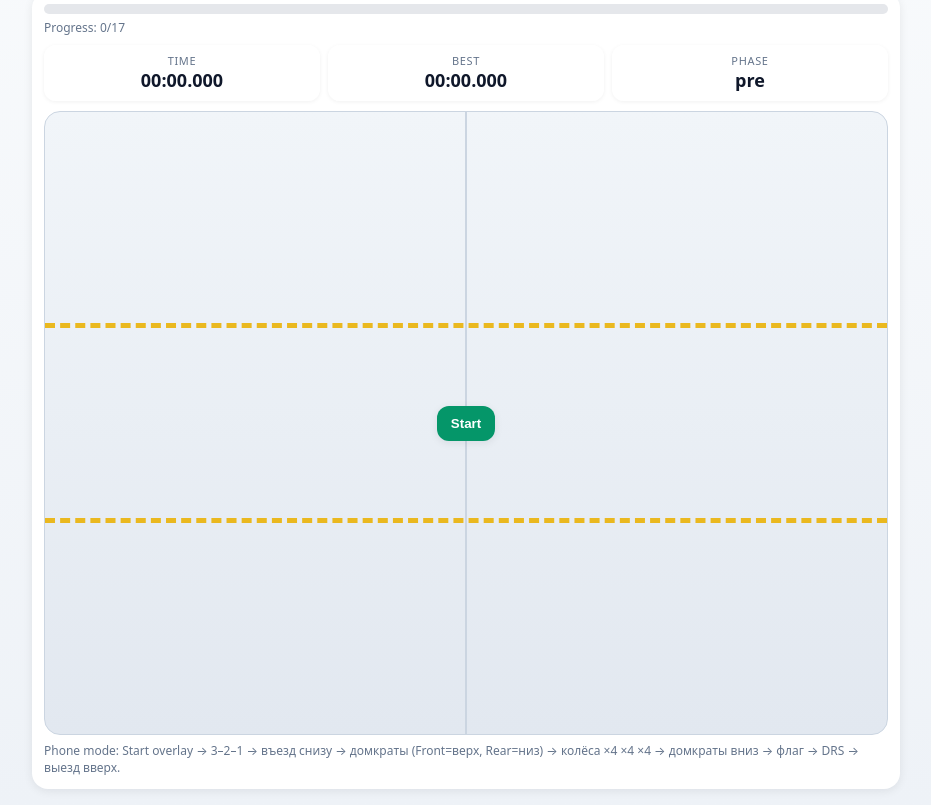
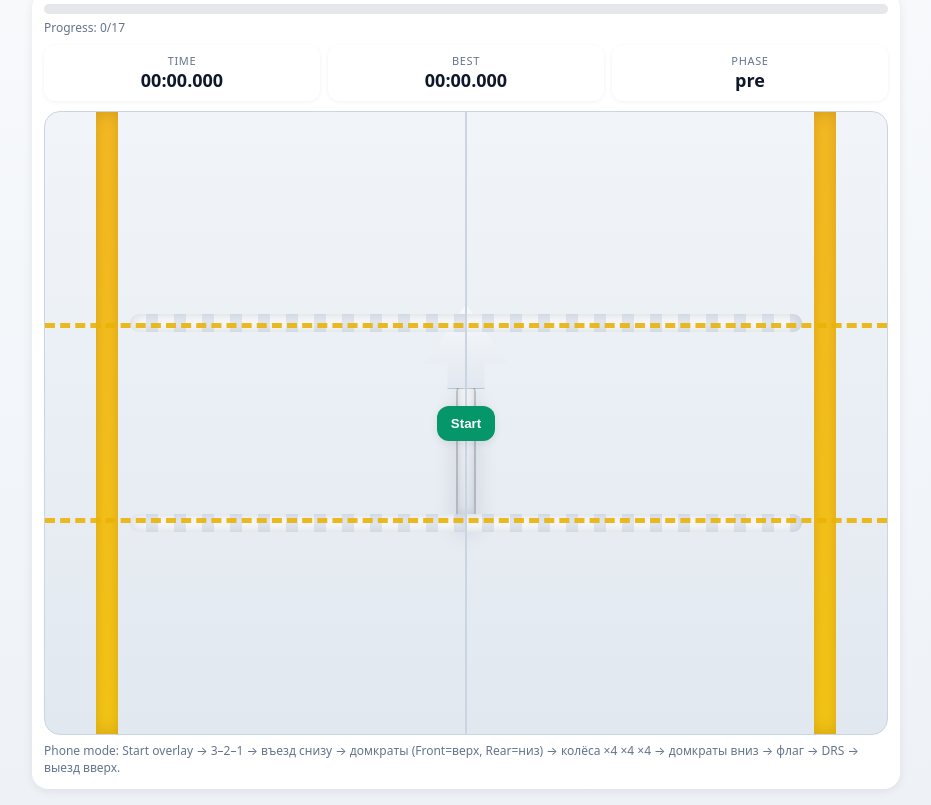
Before and after one commit to morejahhead/f1-clicker, a website: page apps/web/index.html in a window 1280 px wide. Shown: the part 71-876 px from the top of the page, without its empty margins (174-1105 px from the left). Drawn offline with Linux system fonts and the light colour scheme.

Commit message:
Add pit lane pit-stop markings

```diff
--- a/apps/web/index.html
+++ b/apps/web/index.html
@@ -26,8 +26,19 @@
 
     /* Вертикальная пит-лейн для телефонов */
     .lane{position:relative;height:min(78vh,720px);border-radius:16px;overflow:hidden;border:1px solid #cbd5e1;background:linear-gradient(#f1f5f9,#e2e8f0)}
-    .lane .centerline{position:absolute;left:50%;top:0;bottom:0;width:2px;transform:translateX(-50%);background:#cbd5e1}
-    .lane .box{position:absolute;left:0;right:0;top:50%;height:200px;transform:translateY(-50%);border-top:5px dashed rgba(234,179,8,.9);border-bottom:5px dashed rgba(234,179,8,.9)}
+    .lane .centerline{position:absolute;left:50%;top:0;bottom:0;width:2px;transform:translateX(-50%);background:#cbd5e1;z-index:2}
+    .lane .box{position:absolute;left:0;right:0;top:50%;height:200px;transform:translateY(-50%);border-top:5px dashed rgba(234,179,8,.9);border-bottom:5px dashed rgba(234,179,8,.9);z-index:2}
+    .lane .pit-markings{position:absolute;inset:0;pointer-events:none;z-index:1;display:block}
+    .lane .pit-markings span{position:absolute;display:block}
+    .lane .pit-markings .side-line{top:0;bottom:0;width:22px;background:linear-gradient(#fbbf24,#facc15);box-shadow:inset 0 0 18px rgba(113,63,18,.3)}
+    .lane .pit-markings .side-line.left{left:6%}
+    .lane .pit-markings .side-line.right{right:6%}
+    .lane .pit-markings .pit-arrow{position:absolute;top:55%;left:50%;width:0;height:0;transform:translateX(-50%)}
+    .lane .pit-markings .pit-arrow::before{content:"";position:absolute;left:-8px;top:-70px;width:16px;height:140px;background:linear-gradient(#f8fafc,#e2e8f0);border-radius:10px;box-shadow:inset 0 -8px 12px rgba(15,23,42,.18),0 0 0 2px rgba(15,23,42,.2),0 10px 24px rgba(15,23,42,.14)}
+    .lane .pit-markings .pit-arrow::after{content:"";position:absolute;left:-42px;top:-150px;width:84px;height:84px;background:linear-gradient(#f8fafc,#e2e8f0);clip-path:polygon(50% 0%,100% 70%,72% 70%,72% 100%,28% 100%,28% 70%,0 70%);box-shadow:0 0 0 2px rgba(15,23,42,.25),0 12px 26px rgba(15,23,42,.18);border-radius:10px}
+    .lane .pit-markings .pit-stripe{left:calc(6% + 34px);right:calc(6% + 34px);height:18px;border-radius:999px;background:repeating-linear-gradient(90deg,rgba(248,250,252,.95)0 16px,rgba(226,232,240,.9)16px 28px);box-shadow:inset 0 0 12px rgba(15,23,42,.15)}
+    .lane .pit-markings .pit-stripe.top{top:calc(50% - 100px);transform:translateY(-50%)}
+    .lane .pit-markings .pit-stripe.bottom{top:calc(50% + 100px);transform:translateY(-50%)}
 
     /* Слои */
     .overlay{position:absolute;inset:0;display:flex;align-items:center;justify-content:center;z-index:6;pointer-events:none}
@@ -77,6 +88,13 @@
       <div class="lane" style="margin-top:10px">
         <div class="centerline"></div>
         <div class="box"></div>
+        <div class="pit-markings" aria-hidden="true">
+          <span class="side-line left"></span>
+          <span class="side-line right"></span>
+          <span class="pit-arrow"></span>
+          <span class="pit-stripe top"></span>
+          <span class="pit-stripe bottom"></span>
+        </div>
 
         <!-- Машина: inline SVG -->
         <div id="car" class="car">
```
